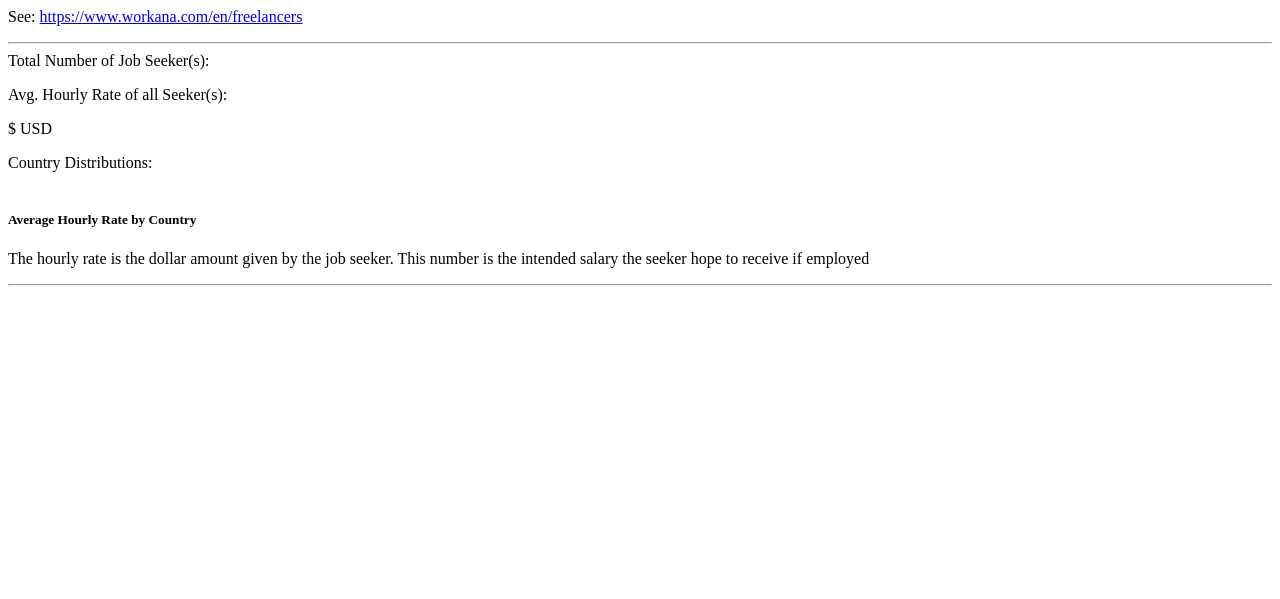
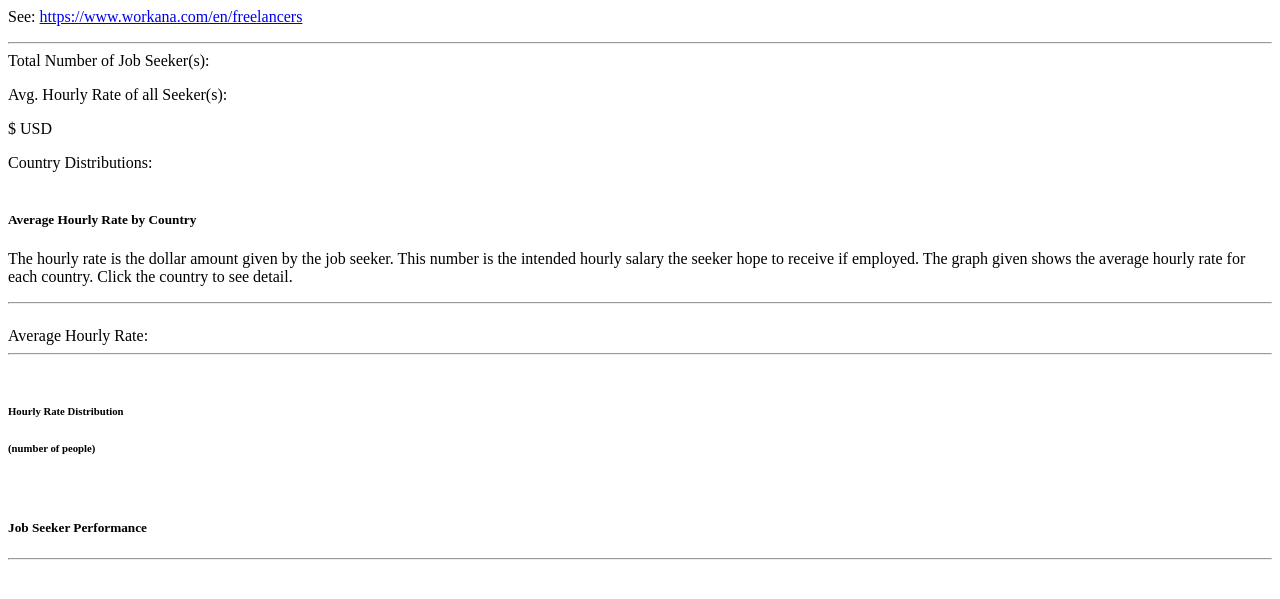
Before and after one commit to hippoandy/Labor_Market_Scraping_WORKANA, a Flask app: template web/templates/analysis.html in a window 1280 px wide. Shown: the top 599 px of the page. Run offline with Flask 2, Linux system fonts and the light colour scheme; the template is opened without the code that fills it, so the values that code supplies are empty.

Commit message:
update panel

```diff
--- a/web/templates/analysis.html
+++ b/web/templates/analysis.html
@@ -1,4 +1,5 @@
 <div class="container">
+  <!-- section 1 general information -->
   <div class="mycard">
     <p>{{ paragraph }}</p>
     <p>See: <a href="https://www.workana.com/en/freelancers">https://www.workana.com/en/freelancers</a></p>
@@ -12,12 +13,39 @@
 
   <br />
 
+  <!-- section 2 avg. hourly rate by country -->
   <div class="mycard">
     <h5>Average Hourly Rate by Country</h5>
-    <p>The hourly rate is the dollar amount given by the job seeker. This number is the intended salary the seeker hope to receive if employed</p>
+    <p>
+      The hourly rate is the dollar amount given by the job seeker.
+      This number is the intended hourly salary the seeker hope to receive if employed.
+      The graph given shows the average hourly rate for each country.
+      <italic><bold>Click the country to see detail</bold></italic>.
+    </p>
     <hr />
-    <div id='map'></div>
+    <div id='map' class='pos-relative'>
+        <div id="map-detail" class='info-card'>
+          <h5 id='map-detail-title'></h5>
+          Average Hourly Rate:
+          <div id='map-detail-value'></div>
+          <hr class='hr-white' />
+          <div id='map-detail-vstat'></div>
+          <br />
+          <h6>Hourly Rate Distribution</h6>
+          <h6>(number of people)</h6>
+          <div id='map-detail-hbar'></div>
+        </div>
+    </div>
   </div>
+
+  <br />
+
+  <!-- section 3 -->
+  <div class="mycard">
+    <h5>Job Seeker Performance</h5>
+    <hr />
+  </div>
+
 </div>
 
 <script>
@@ -31,5 +59,6 @@ var map = latin()
   .$el( d3.select("#map") )
   .data( "{{ url_for('static', filename='map/latin-c.geo.json') }}" )
   .data_avg( metadata[ "country_avg" ] )
+  .total_avg( metadata[ "avg_hourly_r" ] )
   .render();
 </script>
```
